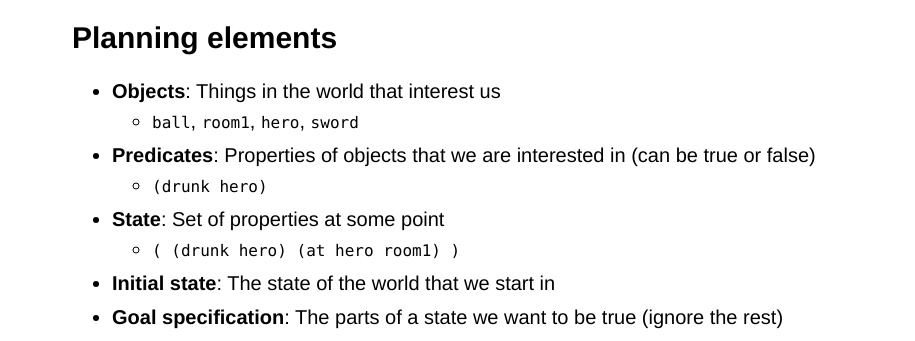
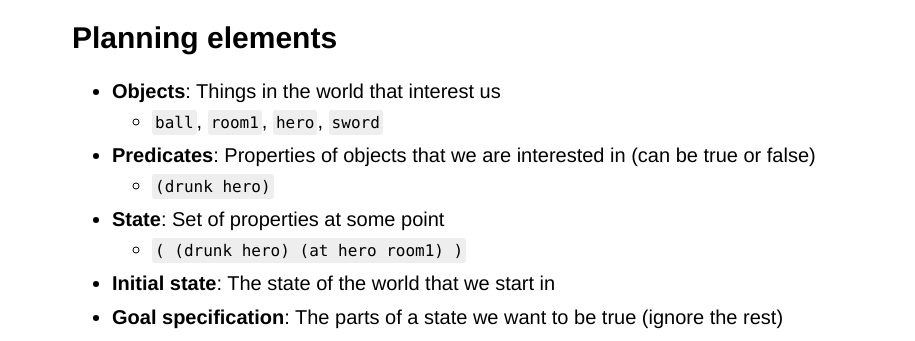
Before and after one commit to Maumagnaguagno/maumagnaguagno.github.io, a Jekyll site: the page built from pddl.md, in a window 1280 px wide. Shown: the part 638-979 px from the top of the page, without its empty margins (188-1103 px from the left). Built offline with Jekyll 4.4.1, drawn with Linux system fonts in a browser that asks for light colours; our own code applies the rules of GitHub Pages for plain Markdown files.

Commit message:
Add missing ampersand parent selector to code highlight

```diff
--- a/css/_highlight.scss
+++ b/css/_highlight.scss
@@ -1,6 +1,6 @@
 code {
   font: 16px Consolas, monospace;
-  .highlighter-rouge {
+  &.highlighter-rouge {
     background-color: #eee;
     padding: 3px;
     border-radius: 3px;
```
